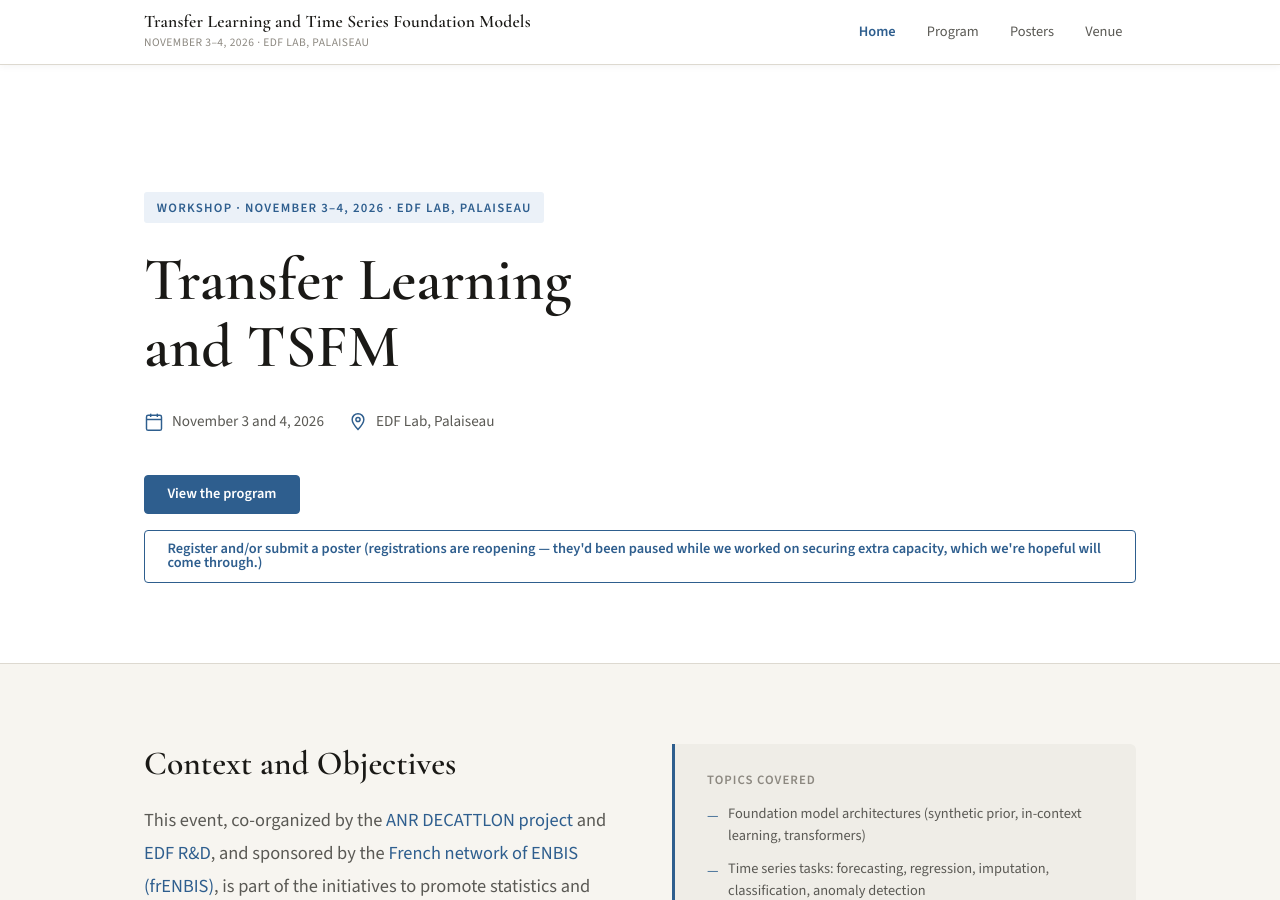
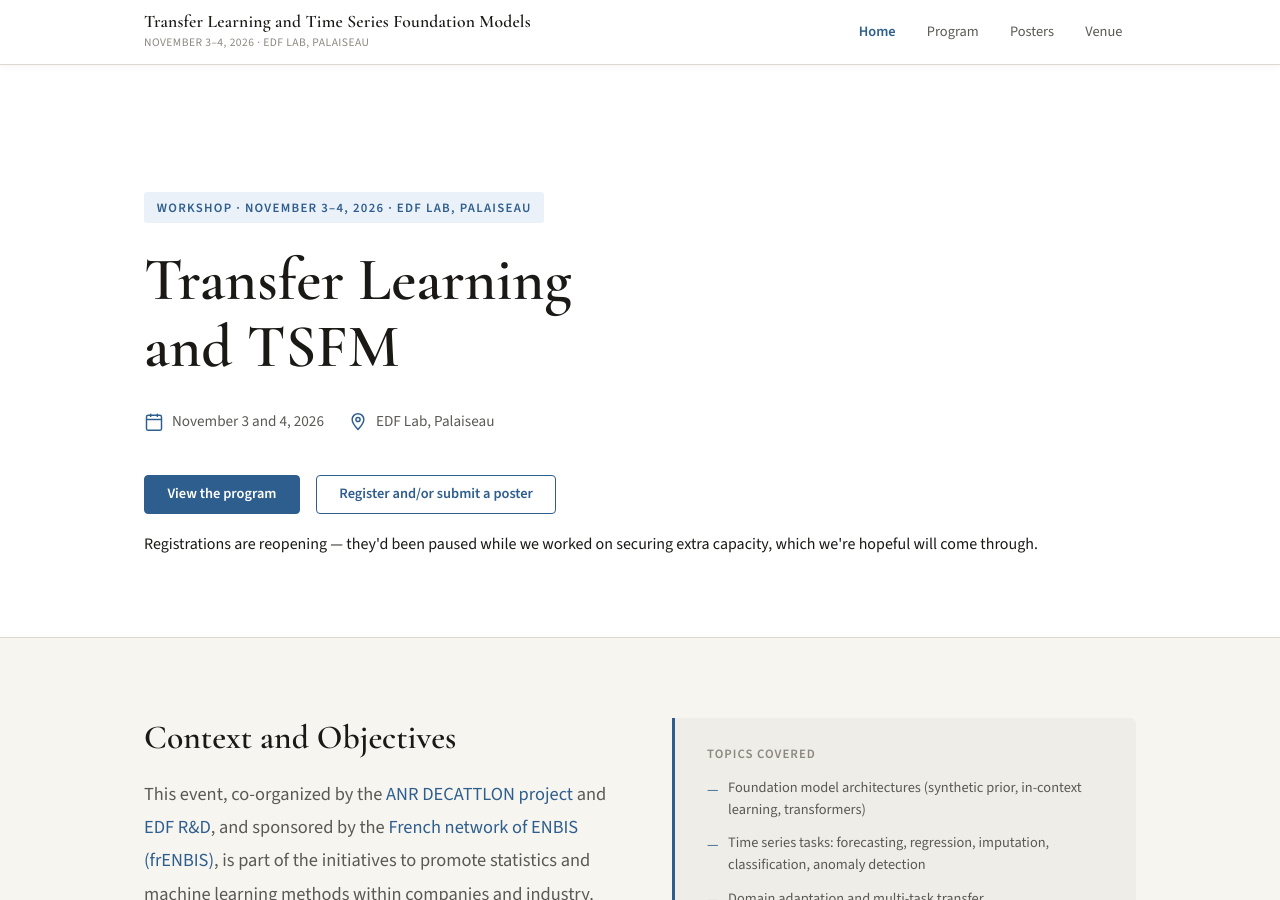
Before and after one commit to yvenn-amara/DECATTLON, a Jekyll site: the page built from index.md, in a window 1280 px wide and 900 px high. Built offline with Jekyll 4.4.1, drawn with Linux system fonts in a browser that asks for light colours.

Commit message:
Revise registration link and add reopening note
Updated registration link and added note about reopening.

```diff
--- a/index.md
+++ b/index.md
@@ -22,7 +22,8 @@ title: Home
     </div>
     <div class="hero-actions">
       <a href="{{ '/program/' | relative_url }}" class="btn btn-primary">View the program</a>
-      <a href="https://framaforms.org/transfer-learning-and-time-series-fm-1781970359" class="btn btn-outline">Register and/or submit a poster (registrations are reopening — they'd been paused while we worked on securing extra capacity, which we're hopeful will come through.)</a>
+<a href="https://framaforms.org/transfer-learning-and-time-series-fm-1781970359" class="btn btn-outline">Register and/or submit a poster</a>
+<span class="note">Registrations are reopening — they'd been paused while we worked on securing extra capacity, which we're hopeful will come through.</span>
     </div>
   </div>
 </section>
```
